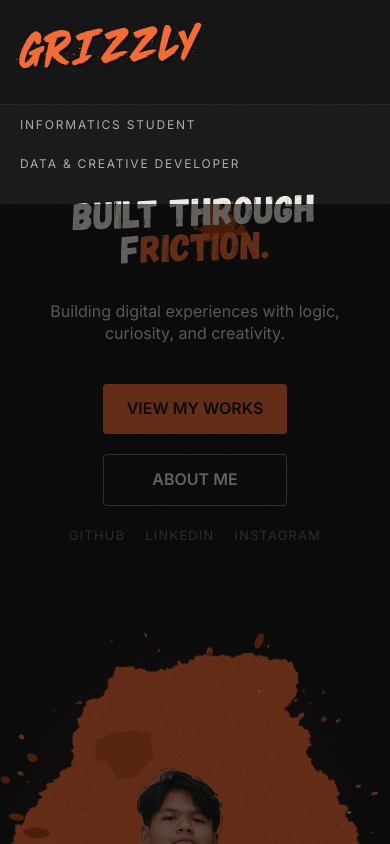
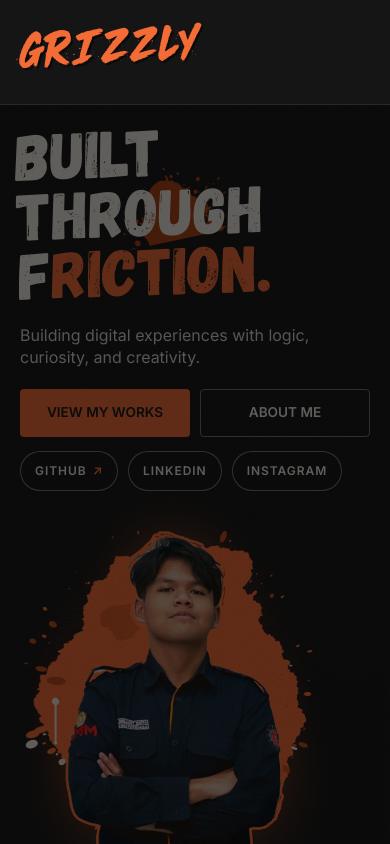
Before and after one commit to figadafa/grizzly, a React (Vite) app: page / in a window 390 px wide. Shown: the top 844 px of the page. Built offline with nearby package versions, Linux system fonts and the light colour scheme; the HTML template or start-up script is replaced by a standard one.

Commit message:
fix: Update image paths in About section and enhance Hero component layout

```diff
--- a/src/components/About/About.jsx
+++ b/src/components/About/About.jsx
@@ -12,7 +12,7 @@ const STEPS = [
     title: 'A different kind of curiosity',
     body:
       "My journey didn't start with code. I was once more drawn to creativity, design, and the process of turning ideas into something tangible. Choosing Informatics at Universitas Muhammadiyah Malang opened a new path one that challenged me to think differently and explore beyond what I already knew.",
-    image: '/images/about/about-1.jpg',
+    image: '/images/About/about-1.jpg',
     alt: 'Figa Daffa at a university event',
     note: 'Every journey starts somewhere.',
     tilt: '-2deg',
@@ -24,7 +24,7 @@ const STEPS = [
     title: 'Learning through people and experience',
     body:
       "I learn best by exploring, questioning, and exchanging ideas. Through academic projects, organizational experiences, and many discussions, I've learned that growth doesn't happen all at once. It comes from trying, making mistakes, listening to different perspectives, and figuring things out along the way.",
-    image: '/images/about/about-2.jpg',
+    image: '/images/About/about-2.jpg',
     alt: 'Figa Daffa listening during a discussion',
     note: 'Different places, same curiosity.',
     tilt: '1.6deg',
@@ -36,7 +36,7 @@ const STEPS = [
     title: 'Still curious. Still building.',
     body:
       "I'm exploring the intersection of technology, data, and artificial intelligence, looking for opportunities to build things that are not only functional but genuinely useful. There's still a lot I want to understand, create, and achieve, but I know the direction\u2014keep challenging myself, expand my perspective, and turn what I learn into something that matters.",
-    image: '/images/about/about-3.jpg',
+    image: '/images/About/about-3.jpg',
     alt: 'Code open on a laptop screen',
     note: 'Same curiosity, different chapters.',
     tilt: '-1.2deg',
--- a/src/components/Hero/Hero.jsx
+++ b/src/components/Hero/Hero.jsx
@@ -2,6 +2,13 @@ import React from 'react';
 import styles from './Hero.module.css';
 import Button from '../Button/Button';
 import headlineSplatter from '../../assets/images/Asset6.png';
+
+// Isi url yang masih kosong. Chip tanpa url tampil, tapi belum bisa diklik.
+const SOCIALS = [
+  { label: 'GitHub', url: 'https://github.com/figadafa' },
+  { label: 'LinkedIn', url: '' },
+  { label: 'Instagram', url: '' },
+];
 
 const Hero = () => {
   return (
@@ -10,11 +17,6 @@ const Hero = () => {
       <div className={styles.container}>
         <div className={styles.content}>
           <div className={styles.textColumn}>
-            <div className={styles.metaInfo}>
-              <span className={styles.roleLabel}>INFORMATICS STUDENT</span>
-              <span className={styles.roleLabelSecondary}>DATA & CREATIVE DEVELOPER</span>
-            </div>
-
             <h2 data-zoom-target className={styles.headline}>
               <span className={styles.builtThrough}>
                 BUILT THROUGH
@@ -35,11 +37,19 @@ const Hero = () => {
               <Button href="#about">ABOUT ME</Button>
             </div>
 
-            <div className={styles.socialLinks}>
-              <span>GITHUB</span>
-              <span>LINKEDIN</span>
-              <span>INSTAGRAM</span>
-            </div>
+            <ul className={styles.socialLinks} aria-label="Social media">
+              {SOCIALS.map(({ label, url }) => (
+                <li key={label}>
+                  {url ? (
+                    <a href={url} target="_blank" rel="noreferrer" className={styles.socialChip}>
+                      {label} <span aria-hidden="true">&#8599;</span>
+                    </a>
+                  ) : (
+                    <span className={styles.socialChip}>{label}</span>
+                  )}
+                </li>
+              ))}
+            </ul>
           </div>
 
           <div className={styles.portraitColumn}>
--- a/src/components/Hero/Hero.module.css
+++ b/src/components/Hero/Hero.module.css
@@ -1,5 +1,6 @@
 .hero {
-  min-height: 100svh;
+  --hero-offset: 105px; /* tinggi Header yang tampil */
+  min-height: calc(100svh - var(--hero-offset));
   width: 100%;
   position: relative;
   background-color: var(--asphalt-black);
@@ -53,25 +54,9 @@
   padding-bottom: 0;
 }
 
-.metaInfo {
-  display: flex;
-  flex-wrap: wrap;
-  gap: var(--spacing-md);
-  margin-bottom: var(--spacing-md);
-}
-
-.roleLabel, .roleLabelSecondary {
-  font-family: var(--font-body);
-  font-size: 0.75em;
-  letter-spacing: 0.15em;
-  color: var(--concrete-cream);
-  text-transform: uppercase;
-  opacity: 0.7;
-}
-
 .headline {
   font-family: var(--font-display-gagalin);
-  font-size: clamp(3rem, 7vw, 7rem);
+  font-size: clamp(3rem, min(7vw, 14svh), 7rem);
   line-height: 0.9;
   font-weight: normal;
   text-transform: uppercase;
@@ -122,17 +107,42 @@
   position: relative;
 }
 
+/* Link sosial: chip terang tepat di bawah tombol supaya terlihat */
 .socialLinks {
   display: flex;
-  gap: var(--spacing-md);
-  font-size: 0.8em;
-  color: var(--steel-gray);
-  text-transform: uppercase;
-  letter-spacing: 0.1em;
-  opacity: 0.85;
+  flex-wrap: wrap;
+  gap: var(--spacing-sm);
+  list-style: none;
+  margin: 0;
+  padding: 0;
   z-index: 3;
   position: relative;
-  margin-bottom: var(--spacing-lg); /* Add margin to bottom if needed */
+}
+
+.socialChip {
+  display: inline-flex;
+  align-items: center;
+  gap: 6px;
+  min-height: 40px;
+  padding: 0 14px;
+  border: 1px solid rgba(240, 235, 226, 0.45);
+  border-radius: 999px;
+  background: rgba(23, 23, 23, 0.75);
+  color: var(--concrete-cream);
+  font-size: 0.75rem;
+  font-weight: 600;
+  letter-spacing: 0.08em;
+  text-transform: uppercase;
+  text-decoration: none;
+  transition: border-color 0.2s ease, color 0.2s ease;
+}
+
+.socialChip span { color: var(--hazard-orange); }
+
+a.socialChip:hover,
+a.socialChip:focus-visible {
+  border-color: var(--hazard-orange);
+  color: var(--hazard-orange);
 }
 
 /* Portrait Column */
@@ -161,7 +171,7 @@
   width: 130%; /* Enlarged by ~15% from previous 115% */
   max-width: none;
   height: auto;
-  max-height: 95vh;
+  max-height: calc(100svh - var(--hero-offset));
   object-fit: contain;
   filter: drop-shadow(0 0 25px rgba(243, 107, 53, 0.4));
   transform: translateX(-5%);
@@ -237,40 +247,77 @@
 
 /* --- Breakpoints --- */
 
+/* Tablet & HP: teks di atas, foto mengisi sisa layar */
 @media (max-width: 1024px) {
-  .hero { padding-top: var(--spacing-md); }
-  .container { padding: 0 var(--spacing-md); }
+  .hero { padding: var(--spacing-md) 0 0; justify-content: flex-start; }
+  .container { padding: 0 var(--spacing-md); flex-direction: column; }
   .content {
-    grid-template-columns: 1fr;
-    text-align: center;
-    gap: var(--spacing-xl);
+    display: flex;
+    flex-direction: column;
+    flex: 1;
+    gap: var(--spacing-md);
   }
-  .textColumn { order: 1; display: flex; flex-direction: column; align-items: center; }
-  .headline { font-size: clamp(2.5rem, 8vw, 4.5rem); max-width: 100%; transform-origin: center; }
-  .supportingCopy { max-width: 100%; }
-  .ctaGroup { justify-content: center; }
-  .socialLinks { justify-content: center; }
-  .portraitColumn { order: 2; height: 50vh; align-items: flex-end; align-self: end; }
-  .portrait { width: 100%; transform: translateX(0); }
-  .paintDrip { display: none; }
-  .scrollIndicator { display: none; }
-  .socialLinks { margin-bottom: 0; }
+  .textColumn { display: flex; flex-direction: column; align-items: flex-start; }
+  .headline {
+    font-size: clamp(3rem, min(17vw, 10svh), 6.5rem);
+    max-width: 8ch;
+    margin-bottom: var(--spacing-md);
+  }
+  .supportingCopy { font-size: 1em; max-width: 34ch; margin: 0 0 var(--spacing-md); }
 
-  /* grafiti: sisakan halo dan splat, sembunyikan doodle yang rawan menabrak teks */
-  .halo { left: 50%; height: 118%; }
+  /* dua tombol sejajar */
+  .ctaGroup {
+    display: grid;
+    grid-template-columns: 1fr 1fr;
+    gap: var(--spacing-sm);
+    width: 100%;
+    max-width: 420px;
+    margin-bottom: 14px;
+  }
+  .ctaGroup > * { padding-left: 8px; padding-right: 8px; font-size: 0.85rem; white-space: nowrap; }
+
+  /* foto dipatok ke dasar hero */
+  .portraitColumn {
+    flex: 1;
+    align-self: stretch;
+    min-height: 240px;
+    margin: 0 calc(var(--spacing-md) * -1);
+    justify-content: center;
+  }
+  .portraitWrapper { position: absolute; inset: 0; }
+  .portrait {
+    position: absolute;
+    bottom: 0;
+    left: 50%;
+    width: auto;
+    height: 100%;
+    max-width: none;
+    max-height: 640px;
+    transform: translateX(-45%); /* badan di file foto agak ke kiri */
+  }
+
+  .paintDrip, .scrollIndicator { display: none; }
+
+  /* grafiti: hanya halo, doodle lain disembunyikan */
+  .halo { left: 50%; top: auto; bottom: -8%; height: 112%; transform: translateX(-50%); }
   .crown, .star, .arrow, .streaks { display: none; }
-  .cornerSplat { width: clamp(180px, 45vw, 320px); }
+}
+
+/* HP dengan layar pendek: rapatkan teks supaya foto tetap terlihat */
+@media (max-width: 1024px) and (max-height: 740px) {
+  .hero { padding-top: 12px; }
+  .headline { font-size: clamp(2.6rem, min(14vw, 8.5svh), 4rem); margin-bottom: 12px; }
+  .supportingCopy { font-size: 0.9rem; margin-bottom: 12px; }
+  .ctaGroup { margin-bottom: var(--spacing-sm); }
+  .content { gap: var(--spacing-sm); }
 }
 
 @media (max-width: 768px) {
-  .hero { padding-top: var(--spacing-sm); }
-  .headline { font-size: clamp(2rem, 9vw, 3.5rem); }
-  .supportingCopy { font-size: 1em; }
-  .ctaGroup { flex-direction: column; }
-  .ctaGroup > * { width: 100%; }
+  .content { align-items: stretch; } /* teks rata kiri sejajar logo */
 }
 
-@media (max-width: 480px) {
-  .hero { padding-top: var(--spacing-sm); }
-  .headline { font-size: clamp(1.8rem, 10vw, 2.5rem); }
+@media (max-width: 360px) {
+  .socialLinks { gap: 6px; }
+  .socialChip { padding: 0 9px; letter-spacing: 0.04em; font-size: 0.7rem; }
+  .ctaGroup > * { font-size: 0.75rem; }
 }
```
